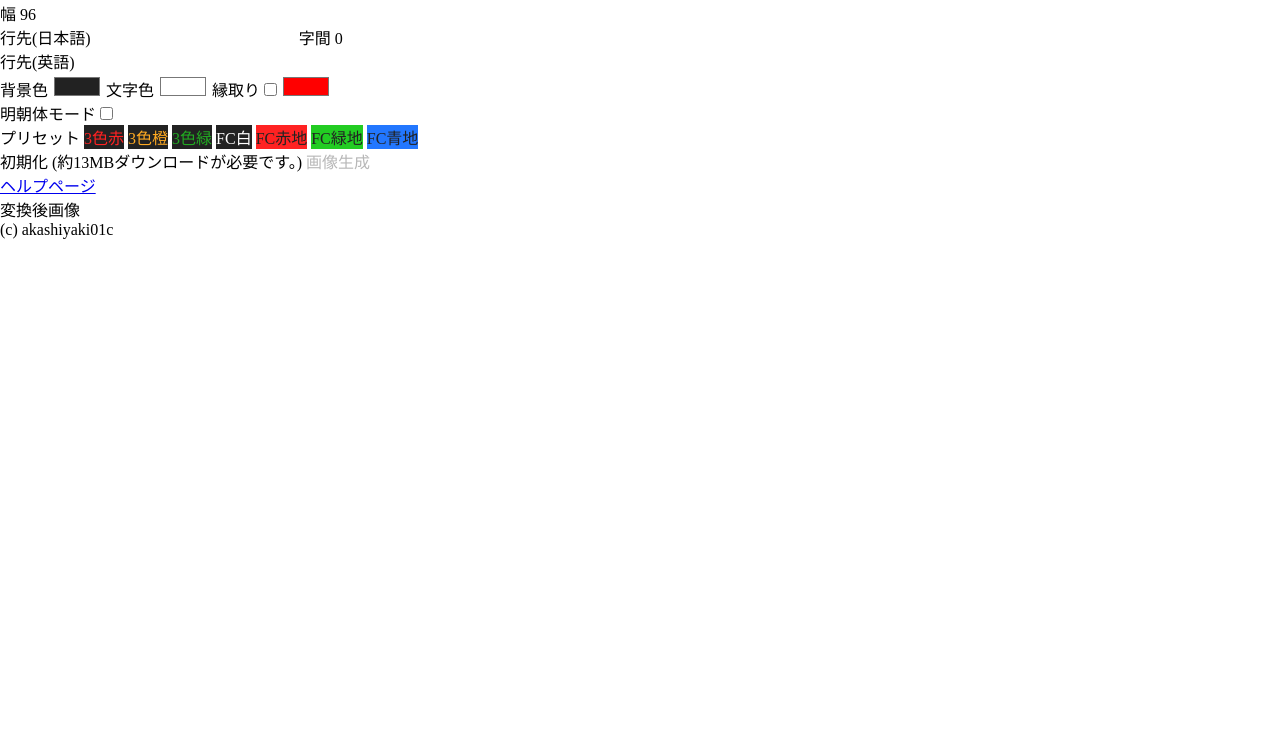
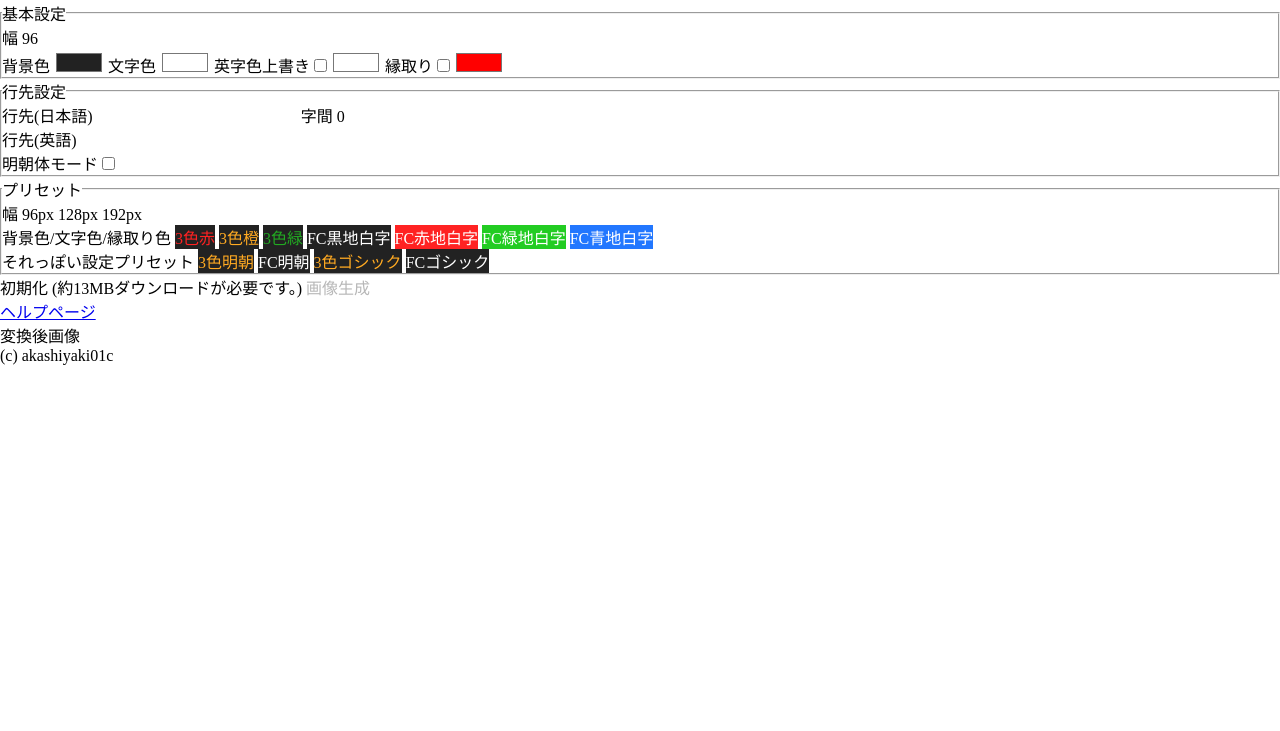
Before and after one commit to akashiyaki01c/LedPngMaker, a plain HTML site: page index.html in a window 1280 px wide. Shown: the part 69-800 px from the top of the page. Drawn offline with Linux system fonts and the light colour scheme; some packages are replaced by stand-ins of ours; files that its build step writes are made by us from their sources.

Commit message:
プリセットを追加

```diff
--- a/convert.js
+++ b/convert.js
@@ -29,6 +29,7 @@ import init, { svg_to_png } from "./wasm/pkg/ler_maker.js";
 		const destEn = document.querySelector("#input-dest-en").value.replace(/ /g, "_");
 		const backgroundColor = document.querySelector("#input-bg-color").value;
 		const foregroundColor = document.querySelector("#input-fg-color").value;
+		const foregroundEnColor = document.querySelector("#input-en-color-change").checked ? document.querySelector("#input-dest-en-color").value : foregroundColor;
 		const enableBorder = document.querySelector("#input-border").checked;
 		const borderColor = document.querySelector("#input-border-color").value;
 		const isMincho = document.querySelector("#input-is-mincho").checked ? "XF_jiskan24" : "Gen Bitmap";
@@ -39,7 +40,7 @@ import init, { svg_to_png } from "./wasm/pkg/ler_maker.js";
 <svg xmlns="http://www.w3.org/2000/svg" version="1.0" width="${width}" height="${height}" viewBox="0 0 ${width} ${height}">
 	<rect x="0" y="0" width="${width}" height="${height}" fill="${backgroundColor}"></rect>
 	<text font-family="${isMincho}" text-anchor="middle" font-size="24" x="${width/2}" y="21" fill="${foregroundColor}" letter-spacing="${destJaSpacing}" ${borderString}>${destJa}</text>
-	<text font-family="LedEnglishBitmap" text-anchor="middle" x="${width/2}" y="32" font-size="7" fill="${foregroundColor}" ${borderString}>${destEn}</text>
+	<text font-family="LedEnglishBitmap" text-anchor="middle" x="${width/2}" y="32" font-size="7" fill="${foregroundEnColor}" ${borderString}>${destEn}</text>
 </svg>
 		`;
 	}
--- a/index.html
+++ b/index.html
@@ -3,7 +3,7 @@
 <head>
 	<meta charset="UTF-8">
 	<meta name="viewport" content="width=device-width, initial-scale=1.0">
-	<title>LED方向幕 再現ツール v0.2</title>
+	<title>LED方向幕 再現ツール v0.3</title>
 	<meta name="robots" content="noindex">
 	<link rel="stylesheet" href="https://unpkg.com/ress/dist/ress.min.css" />
 	<link rel="stylesheet" href="/css/style.css">
@@ -11,14 +11,31 @@
 </head>
 <body>
 	<header>
-		<h1>LED方向幕 再現ツール v0.2</h1>
-		<div> / <a href="/">ホーム</a> / LED方向幕 再現ツール v0.2</div>
+		<h1>LED方向幕 再現ツール v0.3</h1>
+		<div> / <a href="/">ホーム</a> / LED方向幕 再現ツール v0.3</div>
 	</header>
 	<div class="inputs">
+		<fieldset>
+			<legend>基本設定</legend>
 			<div>
 				<label for="input-width">幅</label>
 				<input type="number" name="width" id="input-width" value="96">
 			</div>
+			<div>
+				<label for="input-dest-en">背景色</label>
+				<input type="color" name="bg-color" id="input-bg-color" value="#222222">
+				<label for="input-dest-en">文字色</label>
+				<input type="color" name="fg-color" id="input-fg-color" value="#ffffff">
+				<label for="input-dest-en">英字色上書き</label>
+				<input type="checkbox" name="dest-en-color-change" id="input-en-color-change">
+				<input type="color" name="fg-dest-en-color" id="input-dest-en-color" value="#ffffff">
+				<label for="input-dest-en">縁取り</label>
+				<input type="checkbox" name="border" id="input-border">
+				<input type="color" name="border-color" id="input-border-color" value="#ff0000">
+			</div>
+		</fieldset>
+		<fieldset>
+			<legend>行先設定</legend>
 			<div>
 				<label for="input-dest-ja">行先(日本語)</label>
 				<input type="text" name="dest-ja" id="input-dest-ja" value="">
@@ -30,28 +47,36 @@
 				<input type="text" name="dest-en" id="input-dest-en" value="">
 			</div>
 			<div>
-			<label for="input-dest-en">背景色</label>
-			<input type="color" name="bg-color" id="input-bg-color" value="#222222">
-			<label for="input-dest-en">文字色</label>
-			<input type="color" name="fg-color" id="input-fg-color" value="#ffffff">
-			<label for="input-dest-en">縁取り</label>
-			<input type="checkbox" name="border" id="input-border">
-			<input type="color" name="border-color" id="input-border-color" value="#ff0000">
-		</div>
-		<div>
 				<label for="input-is-mincho">明朝体モード</label>
 				<input type="checkbox" name="is-mincho" id="input-is-mincho">
 			</div>
+		</fieldset>
+		<fieldset>
+			<legend>プリセット</legend>
 			<div class="presets">
-			<span>プリセット</span>
-			<input type="button" value="3色赤" onclick='preset("#222222", "#ff2222", false, "#222222")' style="background-color: #222; color: #f22">
-			<input type="button" value="3色橙" onclick='preset("#222222", "#ffaa22", false, "#222222")' style="background-color: #222; color: #fa2">
-			<input type="button" value="3色緑" onclick='preset("#222222", "#22aa22", false, "#222222")' style="background-color: #222; color: #2a2">
-			<input type="button" value="FC白" onclick='preset("#222222", "#ffffff", false, "#222222")' style="background-color: #222; color: #fff">
-			<input type="button" value="FC赤地" onclick='preset("#ff2222", "#ffffff", true, "#222222")' style="background-color: #f22; color: #222">
-			<input type="button" value="FC緑地" onclick='preset("#22cc22", "#ffffff", true, "#222222")' style="background-color: #2c2; color: #222">
-			<input type="button" value="FC青地" onclick='preset("#2277ff", "#ffffff", true, "#222222")' style="background-color: #27f; color: #222">
+				<span>幅</span>
+				<input type="button" value="96px" onclick='preset_width(96)'>
+				<input type="button" value="128px" onclick='preset_width(128)'>
+				<input type="button" value="192px" onclick='preset_width(192)'>
 			</div>
+			<div class="presets">
+				<span>背景色/文字色/縁取り色</span>
+				<input type="button" value="3色赤" onclick='preset_color("#222222", "#ff2222", "", "")' style="background-color: #222; color: #f22">
+				<input type="button" value="3色橙" onclick='preset_color("#222222", "#ffaa22", "", "")' style="background-color: #222; color: #fa2">
+				<input type="button" value="3色緑" onclick='preset_color("#222222", "#22aa22", "", "")' style="background-color: #222; color: #2a2">
+				<input type="button" value="FC黒地白字" onclick='preset_color("#222222", "#ffffff", "", "")' style="background-color: #222; color: #fff">
+				<input type="button" value="FC赤地白字" onclick='preset_color("#ff2222", "#ffffff", "", "")' style="background-color: #f22; color: #fff">
+				<input type="button" value="FC緑地白字" onclick='preset_color("#22cc22", "#ffffff", "", "")' style="background-color: #2c2; color: #fff">
+				<input type="button" value="FC青地白字" onclick='preset_color("#2277ff", "#ffffff", "", "")' style="background-color: #27f; color: #fff">
+			</div>
+			<div class="presets">
+				<span>それっぽい設定プリセット</span>
+				<input type="button" value="3色明朝" onclick='preset_color("#222222", "#ffaa22", "", "#ff2222"); preset_mincho(true); preset_width(96)' style="background-color: #222; color: #fa2">
+				<input type="button" value="FC明朝" onclick='preset_color("#222222", "#ffffff", "", ""); preset_mincho(true);' style="background-color: #222; color: #fff">
+				<input type="button" value="3色ゴシック" onclick='preset_color("#222222", "#ffaa22", "", ""); preset_mincho(false);' style="background-color: #222; color: #fa2">
+				<input type="button" value="FCゴシック" onclick='preset_color("#222222", "#ffffff", "", ""); preset_mincho(false);' style="background-color: #222; color: #fff">
+			</div>
+		</fieldset>
 		<div>
 			<input id="input-init" type="button" value="初期化 (約13MBダウンロードが必要です。)">
 			<input id="input-generate" type="button" value="画像生成" disabled>
@@ -76,11 +101,19 @@
 	</footer>
 	<script type="module" src="convert.js"></script>
 	<script>
-		function preset(bg, fg, isFuchi, fuchi) {
+		function preset_color(bg, fg, fuchi, enfg) {
 			document.querySelector("#input-bg-color").value = bg;
 			document.querySelector("#input-fg-color").value = fg;
-			document.querySelector("#input-border").checked = isFuchi;
+			document.querySelector("#input-border").checked = fuchi != "";
 			document.querySelector("#input-border-color").value = fuchi;
+			document.querySelector("#input-en-color-change").checked = enfg != "";
+			document.querySelector("#input-dest-en-color").value = enfg;
+		}
+		function preset_width(width) {
+			document.querySelector("#input-width").value = width;
+		}
+		function preset_mincho(value) {
+			document.querySelector("#input-is-mincho").checked = value;
 		}
 	</script>
 </body>
```
Also changed, not shown: help.html (+2 -2 lines). Lines whose indentation alone changed are shown as unchanged.
